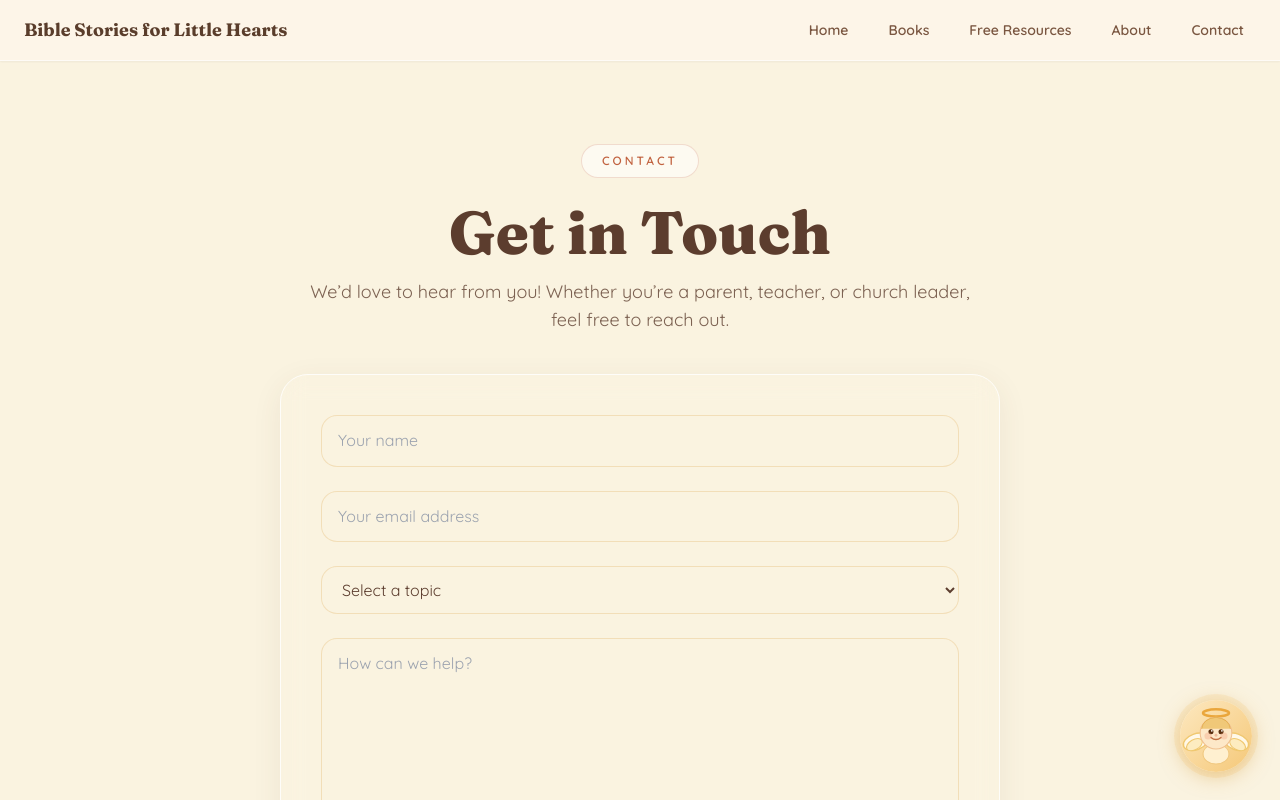
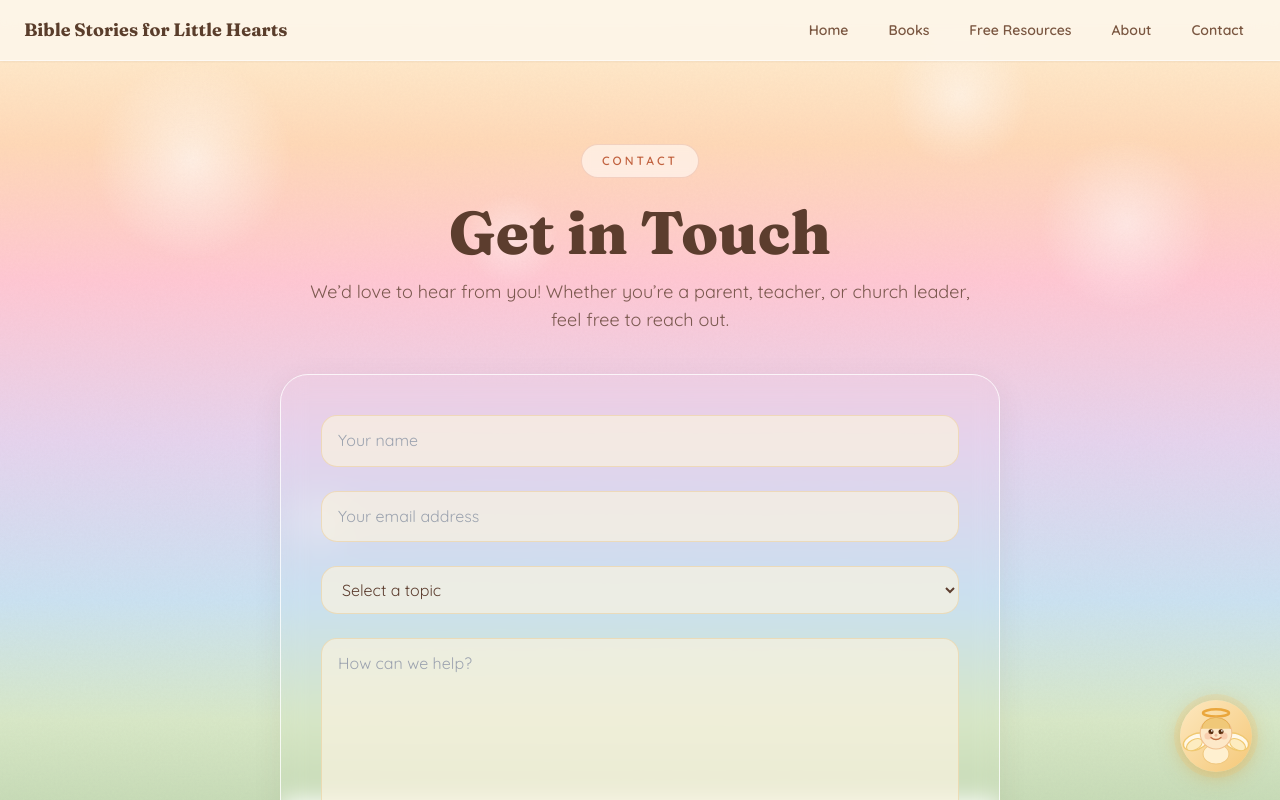
Before and after one commit to aithfulheartsbooks/bible-stories-site, a Next.js app: page /contact in a window 1280 px wide. Shown: the top 800 px of the page. Built offline with nearby package versions, Linux system fonts and the light colour scheme.

Commit message:
Apply pastel gradient background to contact page

```diff
--- a/app/contact/page.tsx
+++ b/app/contact/page.tsx
@@ -38,7 +38,7 @@ export default function ContactPage() {
   }
 
   return (
-    <main className="relative min-h-screen overflow-x-hidden bg-[#FAF3E0] font-body text-[#5C3D2E]">
+    <main className="relative min-h-screen overflow-x-hidden font-body text-[#5C3D2E]">
       <div className="scenery" />
       <SiteNav />
 
```
